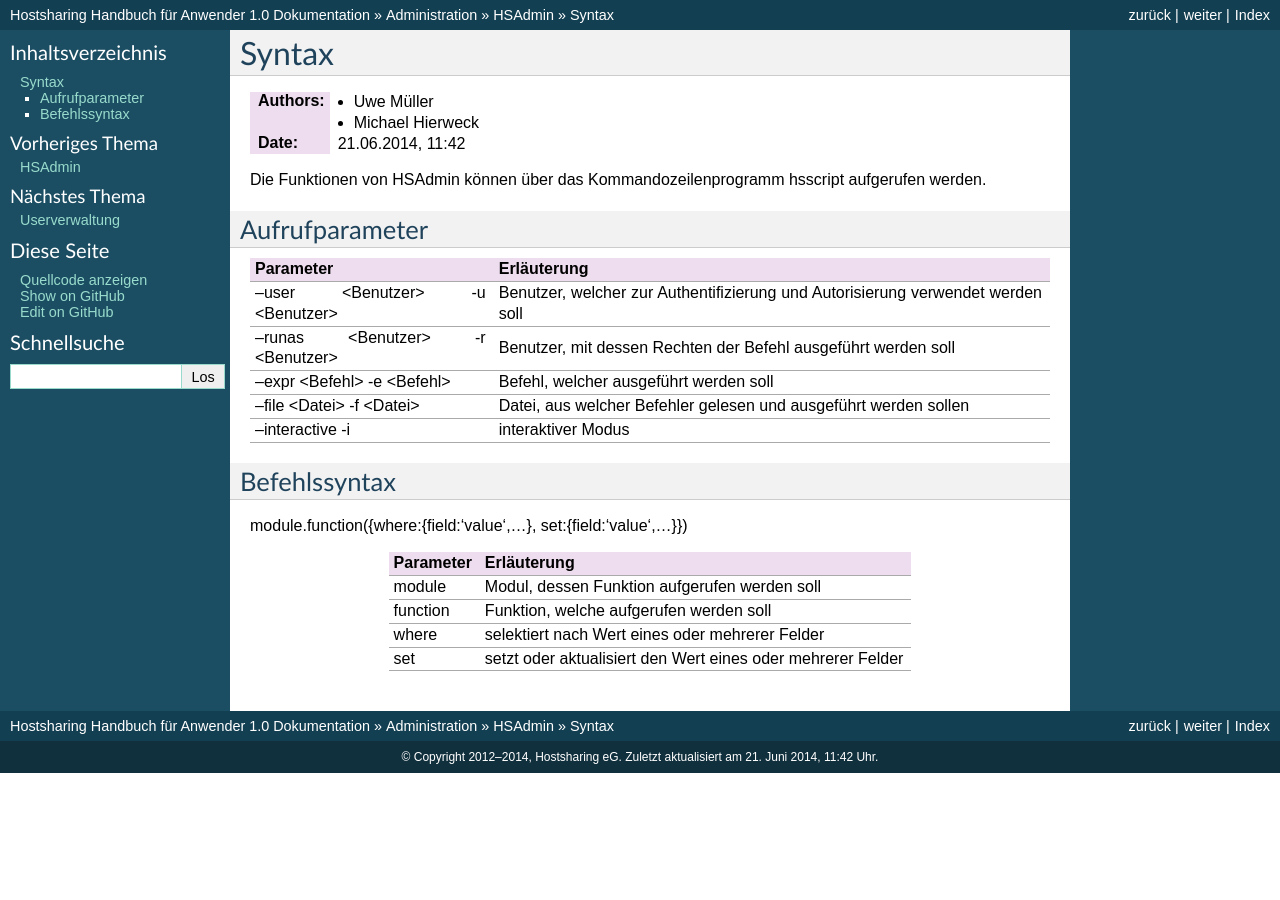
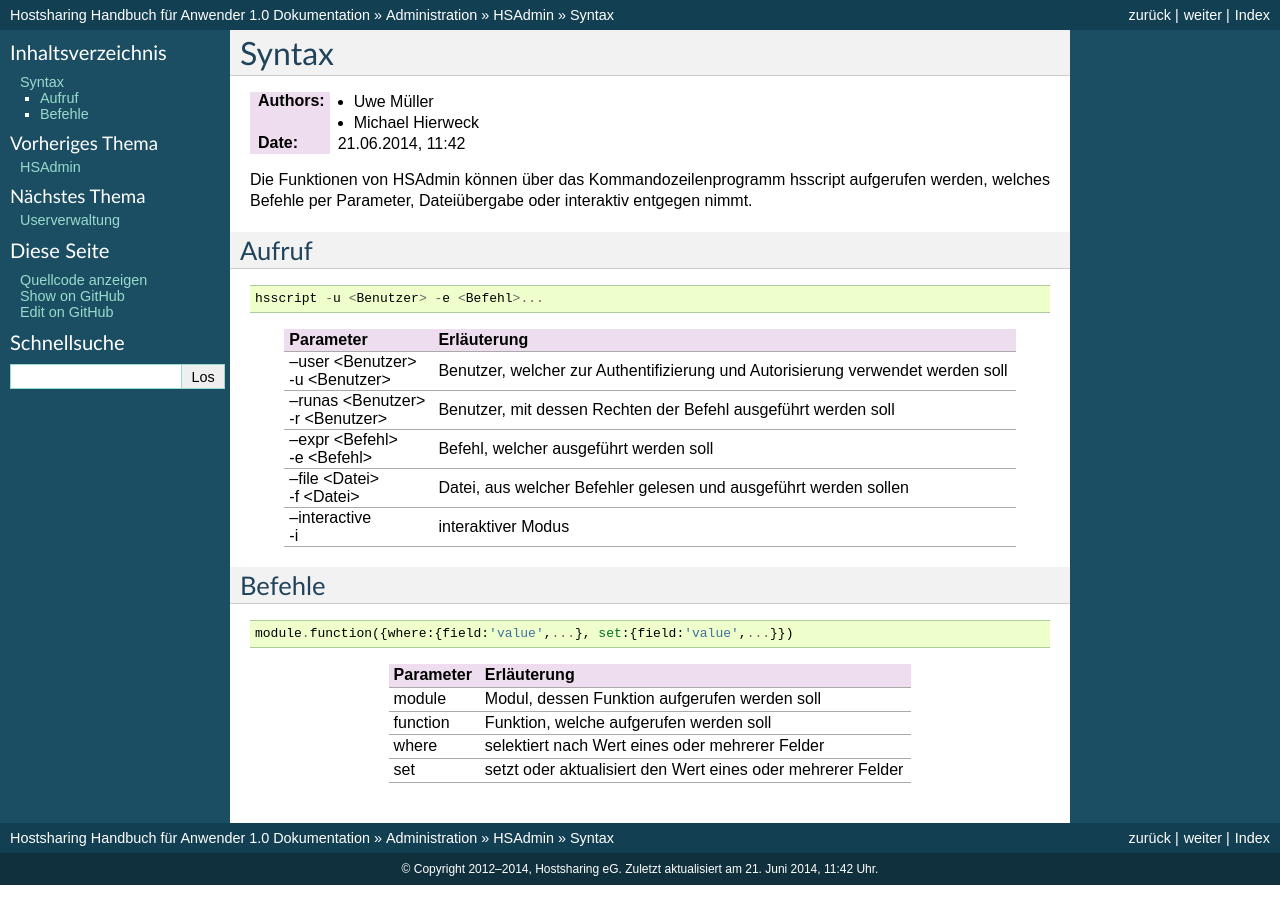
Before and after one commit to hostsharing/hs.docs.users, a Sphinx documentation site: the page built from source/administration/hsadmin/syntax.rst, in a window 1280 px wide. Built offline with Sphinx 7.4.7, drawn with Linux system fonts in a browser that asks for light colours; pages that are not in the unit, such as notebooks, are missing from menus.

Commit message:
Updated hsscript syntax.

```diff
--- a/source/administration/hsadmin/syntax.rst
+++ b/source/administration/hsadmin/syntax.rst
@@ -11,34 +11,41 @@
 :Date: |date|, |time|
 
 Die Funktionen von HSAdmin können über das Kommandozeilenprogramm
-hsscript aufgerufen werden.
+hsscript aufgerufen werden, welches Befehle per Parameter,
+Dateiübergabe oder interaktiv entgegen nimmt.
 
-Aufrufparameter
----------------
+Aufruf
+------
 
-+--------------------+---------------------------------------------------------------------------------+
-| Parameter          | Erläuterung                                                                     |
-+====================+=================================================================================+
-| --user <Benutzer>  | Benutzer, welcher zur Authentifizierung und Autorisierung verwendet werden soll |
-| -u <Benutzer>      |                                                                                 |
-+--------------------+---------------------------------------------------------------------------------+
-| --runas <Benutzer> | Benutzer, mit dessen Rechten der Befehl ausgeführt werden soll                  |
-| -r <Benutzer>      |                                                                                 |
-+--------------------+---------------------------------------------------------------------------------+
-| --expr <Befehl>    | Befehl, welcher ausgeführt werden soll                                          |
-| -e <Befehl>        |                                                                                 |
-+--------------------+---------------------------------------------------------------------------------+
-| --file <Datei>     | Datei, aus welcher Befehler gelesen und ausgeführt werden sollen                |
-| -f <Datei>         |                                                                                 |
-+--------------------+---------------------------------------------------------------------------------+
-| --interactive      | interaktiver Modus                                                              |
-| -i                 |                                                                                 |
-+--------------------+---------------------------------------------------------------------------------+
+::
 
-Befehlssyntax
--------------
+  hsscript -u <Benutzer> -e <Befehl>...
 
-module.function({where:{field:'value',...}, set:{field:'value',...}})
++----------------------+---------------------------------------------------------------------------------+
+| Parameter            | Erläuterung                                                                     |
++======================+=================================================================================+
+| | --user <Benutzer>  | Benutzer, welcher zur Authentifizierung und Autorisierung verwendet werden soll |
+| | -u <Benutzer>      |                                                                                 |
++----------------------+---------------------------------------------------------------------------------+
+| | --runas <Benutzer> | Benutzer, mit dessen Rechten der Befehl ausgeführt werden soll                  |
+| | -r <Benutzer>      |                                                                                 |
++----------------------+---------------------------------------------------------------------------------+
+| | --expr <Befehl>    | Befehl, welcher ausgeführt werden soll                                          |
+| | -e <Befehl>        |                                                                                 |
++----------------------+---------------------------------------------------------------------------------+
+| | --file <Datei>     | Datei, aus welcher Befehler gelesen und ausgeführt werden sollen                |
+| | -f <Datei>         |                                                                                 |
++----------------------+---------------------------------------------------------------------------------+
+| | --interactive      | interaktiver Modus                                                              |
+| | -i                 |                                                                                 |
++----------------------+---------------------------------------------------------------------------------+
+
+Befehle
+-------
+
+::
+
+  module.function({where:{field:'value',...}, set:{field:'value',...}})
 
 +-----------+-------------------------------------------------------------+
 | Parameter | Erläuterung                                                 |
```
